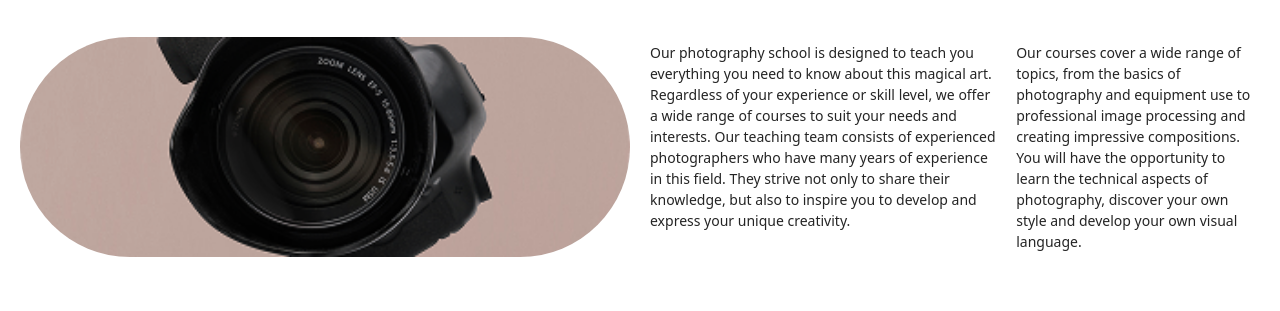
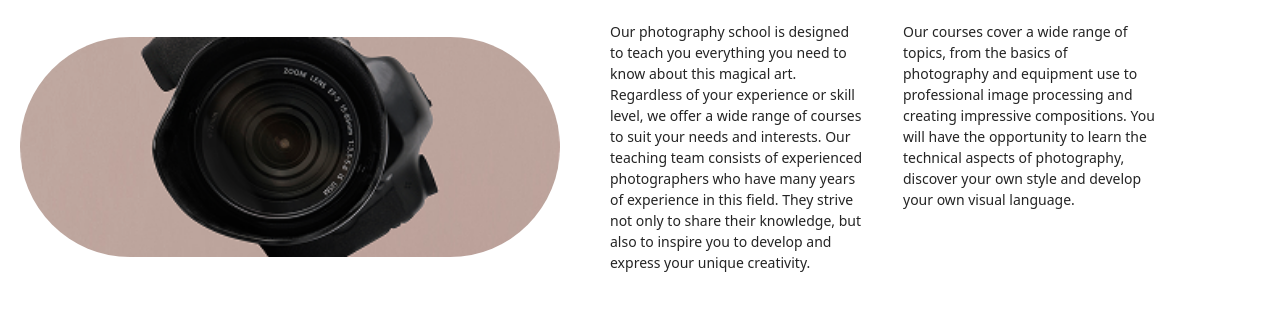
Before and after one commit to Dogukan-Ars/goit-rookies-project, a website built with Vite: page src/partials/about-us.html in a window 1280 px wide. Shown: the part 119-430 px from the top of the page. Built offline with nearby package versions, Linux system fonts and the light colour scheme.

Commit message:
4th draft

```diff
--- a/src/css/about-us.css
+++ b/src/css/about-us.css
@@ -31,40 +31,20 @@
 }
 /* Tablet */
 @media (min-width: 768px) {
-  /*Tablet Görsel*/
-  .frame {
-    width: 100%;
-    position: relative;
-    height: auto;
-  }
-
-  .about-us-content img {
-    display: block;
-    position: static;
-    top: -78px;
-  }
-
   /*Tablet Metin*/
-  .about-us-content {
-  }
-
   .about-us-text {
     display: grid;
+    margin-right: 104px;
     grid-template-columns: repeat(2, 1fr);
+    gap: 40px;
   }
 }
 /* Desktop */
 @media (min-width: 1280px) {
   /*Desktop Görsel*/
-  .frame {
-  }
   .about-us-content img {
-    width: 100%;
-    max-width: none;
-    height: 220px;
-    object-fit: cover;
-    display: block;
-    position: static;
+    max-height: 220px;
+    min-width: 540px;
   }
 
   /*Desktop Metin*/
@@ -72,10 +52,6 @@
     display: flex;
     flex-direction: row;
     align-items: center;
-  }
-  .about-us-text {
-    display: flex;
-    flex-direction: row;
-    width: 100%;
+    gap: 50px;
   }
 }
```
